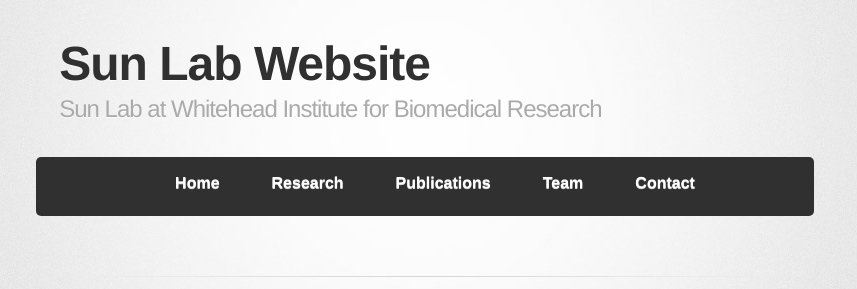
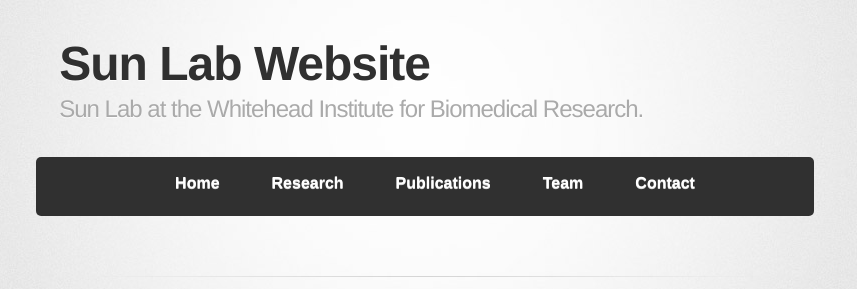
Before and after one commit to whitehead/SunLab, a Jekyll site: the page built from lab-website/contact.md, in a window 1280 px wide. Shown: the top 289 px of the page, without its empty margins (183-1040 px from the left). Built offline with Jekyll 4.4.1, drawn with Linux system fonts in a browser that asks for light colours; some web fonts are replaced.

Commit message:
Update _config.yml

```diff
--- a/_config.yml
+++ b/_config.yml
@@ -1,5 +1,5 @@
 title: Sun Lab Website
-description: Sun Lab at Whitehead Institute for Biomedical Research
+description: Sun Lab at the Whitehead Institute for Biomedical Research.
 show_downloads: false
 google_analytics:
 theme: jekyll-theme-tactile
```
